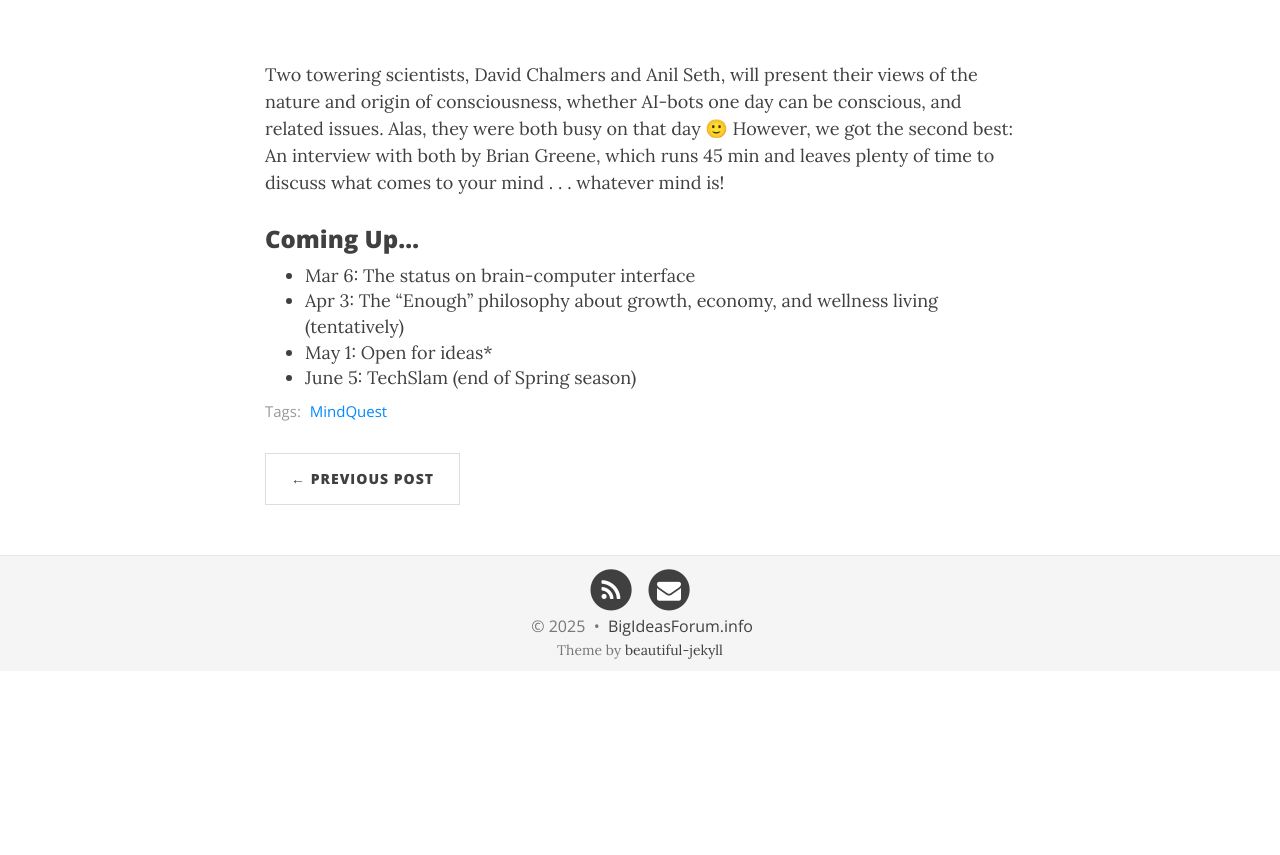
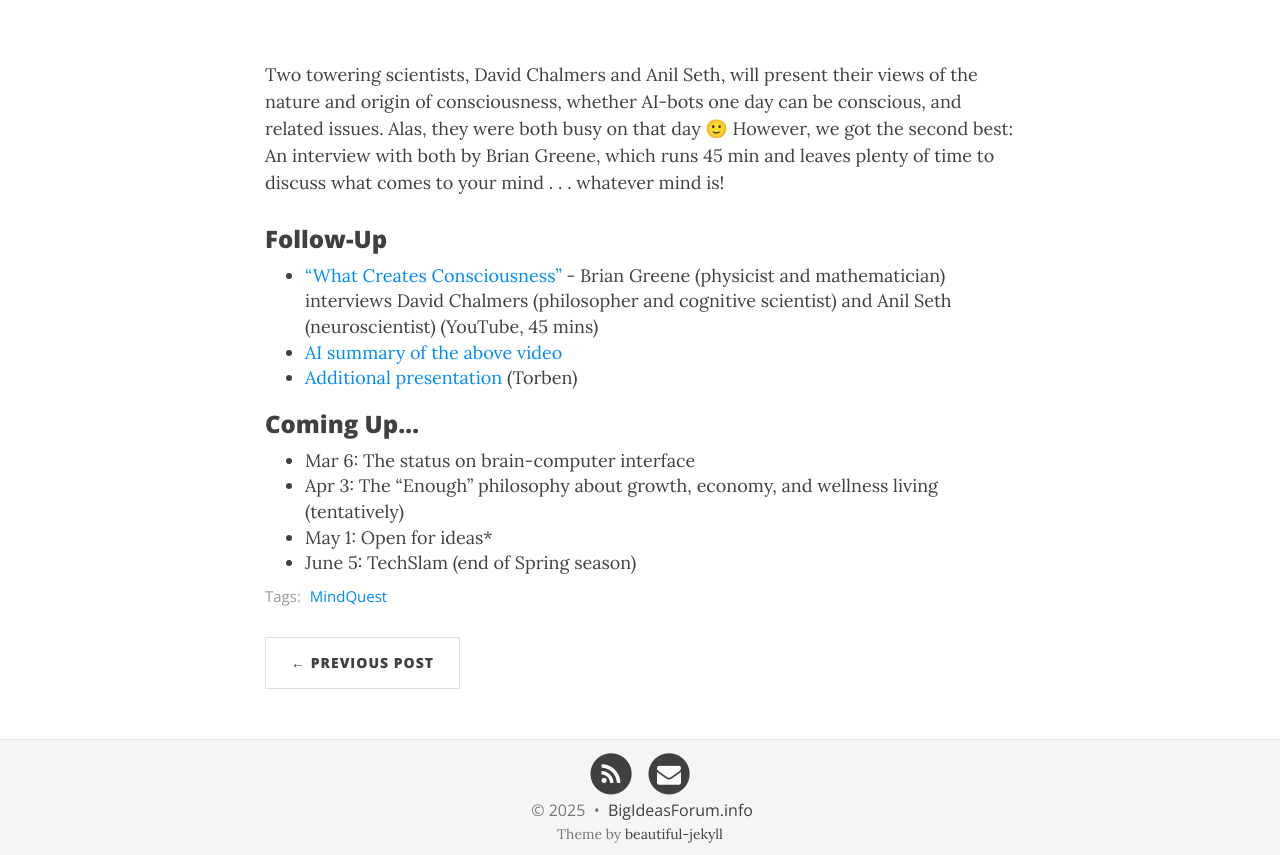
Before and after one commit to BigIdeasForum/bigideasforum.github.io, a Jekyll site: the page built from _posts/2025/2025-02-06-consciousness.md, in a window 1280 px wide and 1388 px high, cut to the strip 533-1388 px from the top of the window. Built offline with Jekyll 4.4.1, drawn with Linux system fonts in a browser that asks for light colours; nearby versions of some CDN libraries.

Commit message:
update event materials

```diff
--- a/_posts/2025/2025-02-06-consciousness.md
+++ b/_posts/2025/2025-02-06-consciousness.md
@@ -9,6 +9,12 @@ bigimg: /img/consciousness.png
 ---
 Two towering scientists, David Chalmers and Anil Seth, will present their views of the nature and origin of consciousness, whether AI-bots one day can be conscious, and related issues. Alas, they were both busy on that day 🙂  However, we got the second best: An interview with both by Brian Greene, which runs 45 min and leaves plenty of time to discuss what comes to your mind . . . whatever mind is!
 
+### Follow-Up
+
+* ["What Creates Consciousness"](https://www.youtube.com/watch?v=06-iq-0yJNM&list=PLKy-B3Qf_RDXxYzF0WrB6AUer9dHb9ZXu) - Brian Greene (physicist and mathematician) interviews David Chalmers (philosopher and cognitive scientist) and Anil Seth (neuroscientist) (YouTube, 45 mins)
+* [AI summary of the above video](/assets/present/2025/2025-02-06/consciousness.pdf)
+* [Additional presentation](/assets/present/2025/2025-02-06/origin-consciousness.pdf) (Torben)
+
 ### Coming Up...
 
 - Mar 6: The status on brain-computer interface
```
Also changed, not shown: 2 other files.
